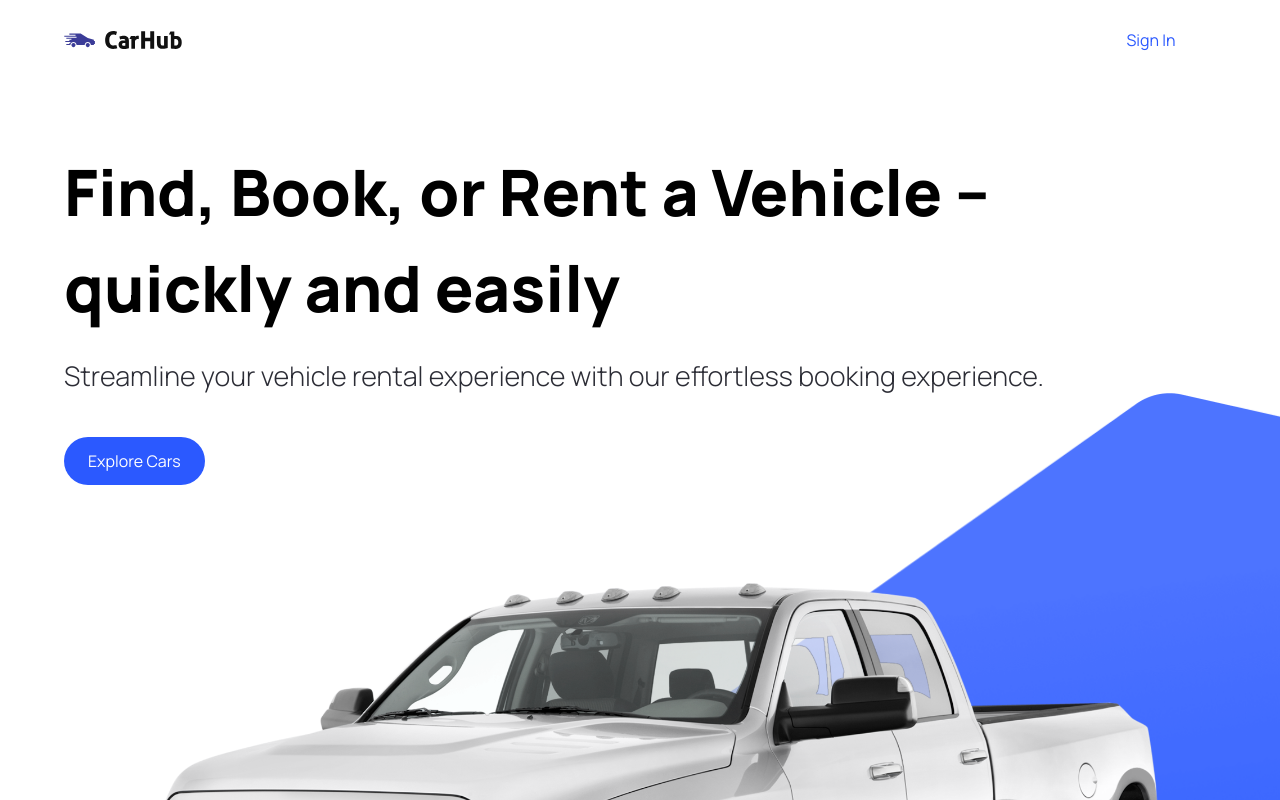
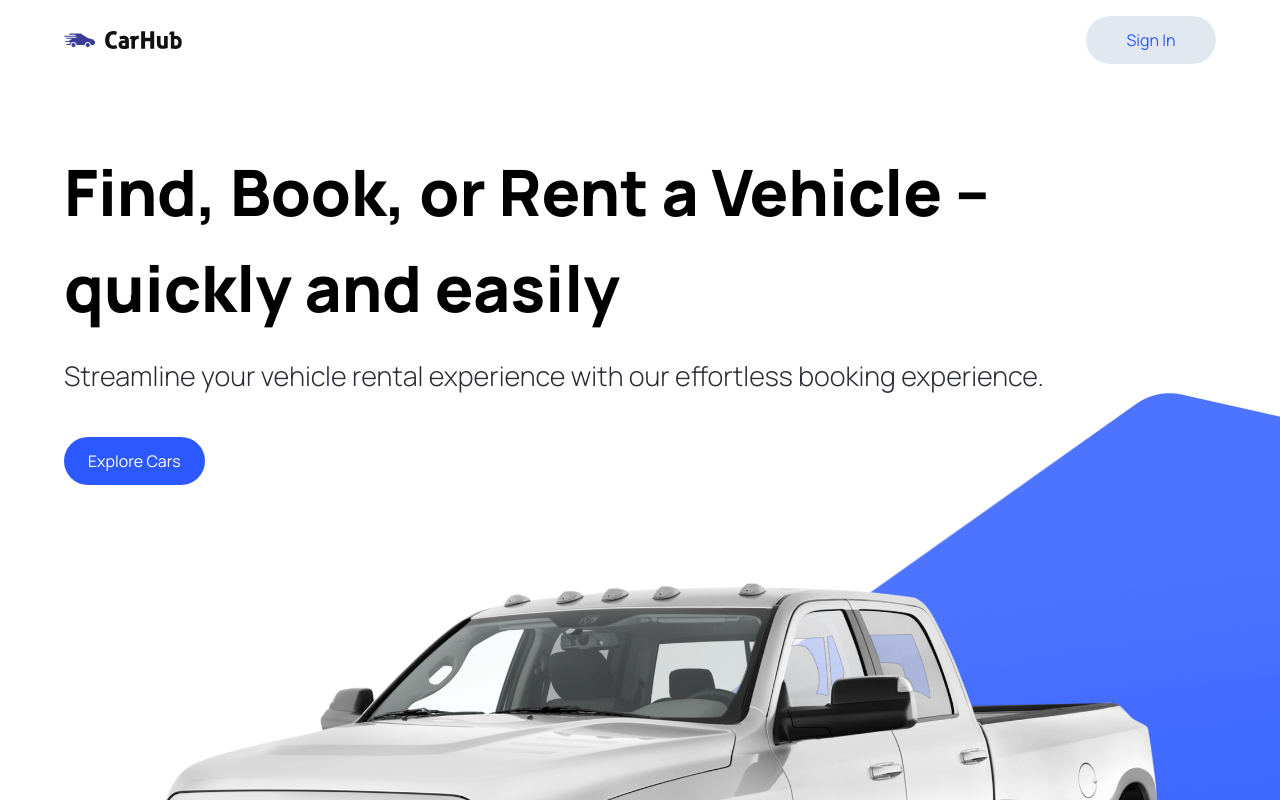
Before and after one commit to dnich02f/ecommerce_vehicle_showcase, a Next.js app: page / in a window 1280 px wide. Shown: the top 800 px of the page. Built offline with nearby package versions, Linux system fonts and the light colour scheme.

Commit message:
Made more small changes to the styling and finished the Hero and Footer components.

```diff
--- a/components/Hero.tsx
+++ b/components/Hero.tsx
@@ -29,6 +29,7 @@ const Hero = () => {
                         <Image src="/hero2.png" alt="hero" fill className="object-contain"/>
                         <div className="hero__image-overlay"></div>
                     </div>
+
                 </div>
 
             </div>
--- a/components/Navbar.tsx
+++ b/components/Navbar.tsx
@@ -6,7 +6,7 @@ import CustomButton from "@/components/CustomButton";
 const Navbar = () => {
     return (
         <header className="w-full absolute z-10">
-            <nav className="max-w-[1440px] mx-auto flex justify-between items-center sm:px-16 px-6 py-4">
+            <nav className="max-w-[1920px] mx-auto flex justify-between items-center sm:px-16 px-6 py-4">
                 <Link href="/" className="flex justify-center items-center">
                     <Image
                         src="/logo.svg"
@@ -19,7 +19,7 @@ const Navbar = () => {
                 <CustomButton
                     title="Sign In"
                     btnType="button"
-                    containerStyles="text-primary-blue rounded-full bg-white min-w-[130px]"
+                    containerStyles="text-primary-blue rounded-full bg-slate-200 min-w-[130px]"
                 />
             </nav>
         </header>
```
Also changed, not shown: public/hero.png (added).
